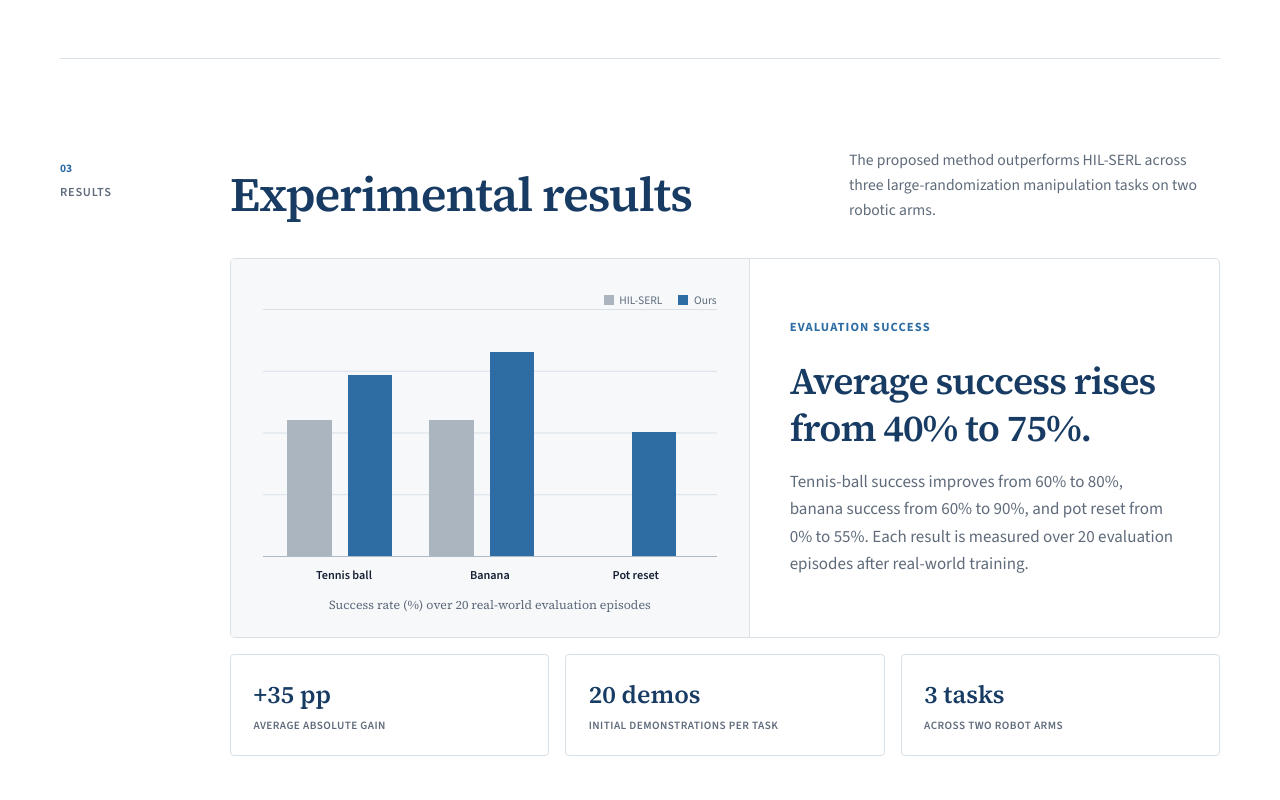
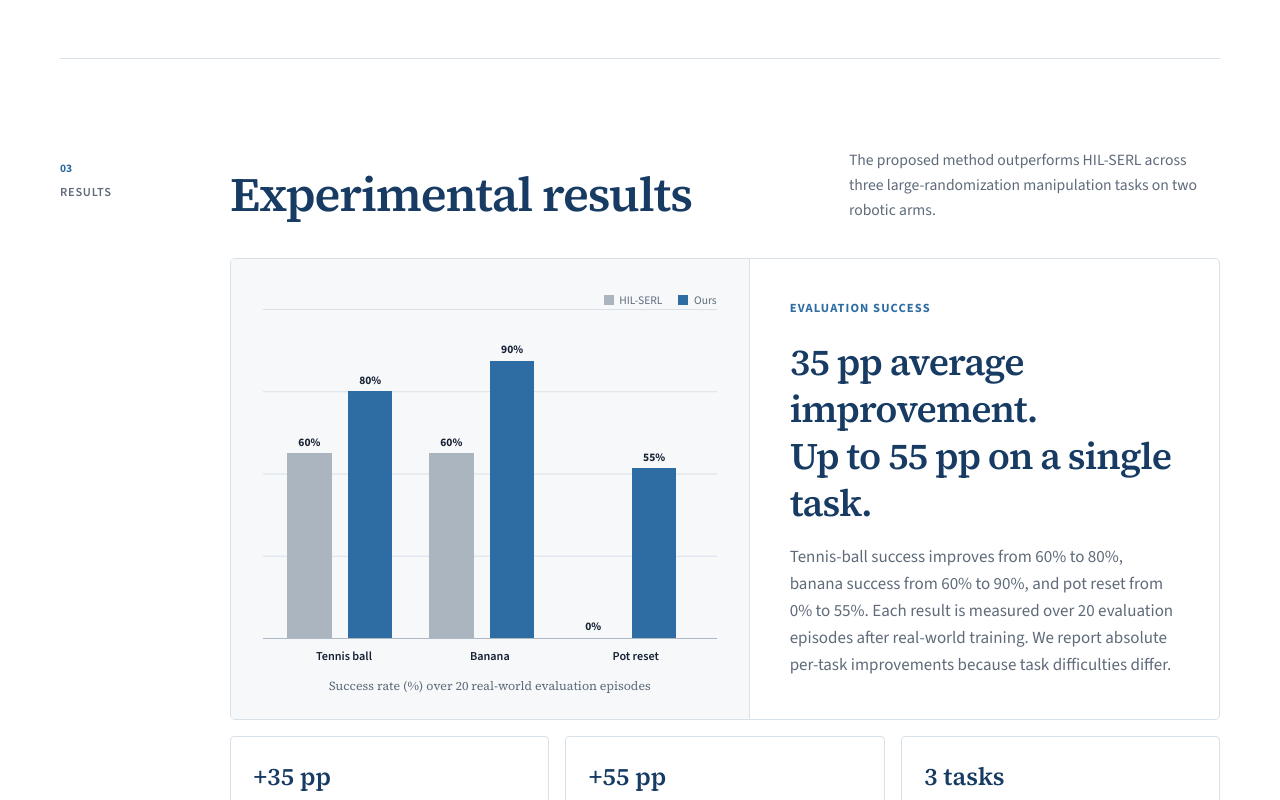
Before and after one commit to HiL-HySAC/HiL-HySAC.github.io, a plain HTML site: page index.html in a window 1280 px wide. Shown: the part 2937-3737 px from the top of the page. Drawn offline with nearby package versions, Linux system fonts and the light colour scheme.

Commit message:
update the success rate report method

```diff
--- a/index.html
+++ b/index.html
@@ -132,8 +132,8 @@
       </section>
 
       <section class="stats" aria-label="Project highlights">
-        <div><strong>75%</strong><span>average success rate</span></div>
-        <div><strong>40→75%</strong><span>average baseline to ours</span></div>
+        <div><strong>+35 pp</strong><span>average absolute improvement</span></div>
+        <div><strong>+55 pp</strong><span>maximum absolute improvement</span></div>
         <div><strong>≈10×</strong><span>larger randomization zones</span></div>
       </section>
 
@@ -258,12 +258,12 @@
                 role="img"
                 aria-label="HIL-SERL and our success rates: tennis ball 60 versus 80 percent; banana 60 versus 90 percent; pot reset 0 versus 55 percent"
               >
-                <i class="baseline" style="--height: 60%"></i>
-                <i class="ours" style="--height: 80%"></i>
-                <i class="baseline" style="--height: 60%"></i>
-                <i class="ours" style="--height: 90%"></i>
-                <i class="baseline" style="--height: 0%"></i>
-                <i class="ours" style="--height: 55%"></i>
+                <i class="baseline" style="--height: 60%" data-value="60%"></i>
+                <i class="ours" style="--height: 80%" data-value="80%"></i>
+                <i class="baseline" style="--height: 60%" data-value="60%"></i>
+                <i class="ours" style="--height: 90%" data-value="90%"></i>
+                <i class="baseline" style="--height: 0%" data-value="0%"></i>
+                <i class="ours" style="--height: 55%" data-value="55%"></i>
               </div>
               <div class="chart-labels" aria-hidden="true">
                 <span>Tennis ball</span>
@@ -274,18 +274,20 @@
             </figure>
             <div>
               <p class="eyebrow">Evaluation success</p>
-              <h3>Average success rises from 40% to 75%.</h3>
+              <h3>35 pp average improvement.<br />Up to 55 pp on a single task.</h3>
               <p>
                 Tennis-ball success improves from 60% to 80%, banana success
                 from 60% to 90%, and pot reset from 0% to 55%. Each result is
                 measured over 20 evaluation episodes after real-world training.
+                We report absolute per-task improvements because task
+                difficulties differ.
               </p>
             </div>
           </div>
 
           <div class="metrics">
-            <div><strong>+35 pp</strong><span>average absolute gain</span></div>
-            <div><strong>20 demos</strong><span>initial demonstrations per task</span></div>
+            <div><strong>+35 pp</strong><span>average absolute improvement</span></div>
+            <div><strong>+55 pp</strong><span>maximum absolute improvement</span></div>
             <div><strong>3 tasks</strong><span>across two robot arms</span></div>
           </div>
         </div>
--- a/styles.css
+++ b/styles.css
@@ -580,10 +580,22 @@ h1 span {
 }
 
 .result-chart i {
+  position: relative;
   width: 11%;
   height: var(--height);
   display: block;
   background: var(--blue);
+}
+
+.result-chart i::after {
+  content: attr(data-value);
+  position: absolute;
+  bottom: calc(100% + 0.3rem);
+  left: 50%;
+  color: var(--ink);
+  font: 700 0.72rem "Source Sans 3", Arial, sans-serif;
+  line-height: 1;
+  transform: translateX(-50%);
 }
 
 .result-chart i.baseline {
```
Also changed, not shown: 1 other file.
